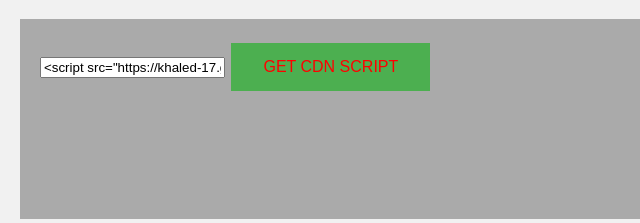
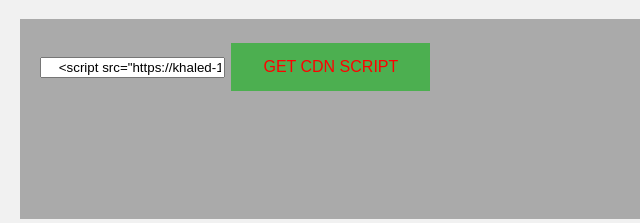
Before and after one commit to khaled-17/Library, a plain HTML site: page index.html in a window 1280 px wide. Shown: the part 447-670 px from the top of the page, 0-640 px from the left. Drawn offline with Linux system fonts and the light colour scheme.

Commit message:
ching cdn

```diff
--- a/index.html
+++ b/index.html
@@ -1,7 +1,7 @@
 <!DOCTYPE html>
 <html lang="en">
 <head>
-<title>Page Title</title>
+<title>sphinx CDN</title>
 <meta charset="UTF-8">
 <meta name="viewport" content="width=device-width, initial-scale=1">
 <style>
@@ -139,8 +139,8 @@ body {
     <h2>About Me</h2>
     <h5>Photo of me:</h5>
     <div class="fakeimg" style="height:200px;">
-   <input type="foo" value='<script src="https://khaled-17.github.io/Library/laipary.js"></script>
-' id="myInput">
+   <input type="foo" value='    <script src="https://khaled-17.github.io/sphinx-CDN/laipary.js"></script>
+   ' id="myInput">
 <button id="demo"onclick="myFunction()">GET CDN SCRIPT  </button>
     <P id="done"><p>
      </div>
--- a/laipary.js
+++ b/laipary.js
@@ -19,6 +19,8 @@ console.log("ItiGetcookey ()");
 
 }
 CREATOR ()
+
+
 function ItiSetcookie(key,value,exdate) {
     var date= new Date(exdate);
     document.cookie= key+"="+value+";expires="+date+";";
```
